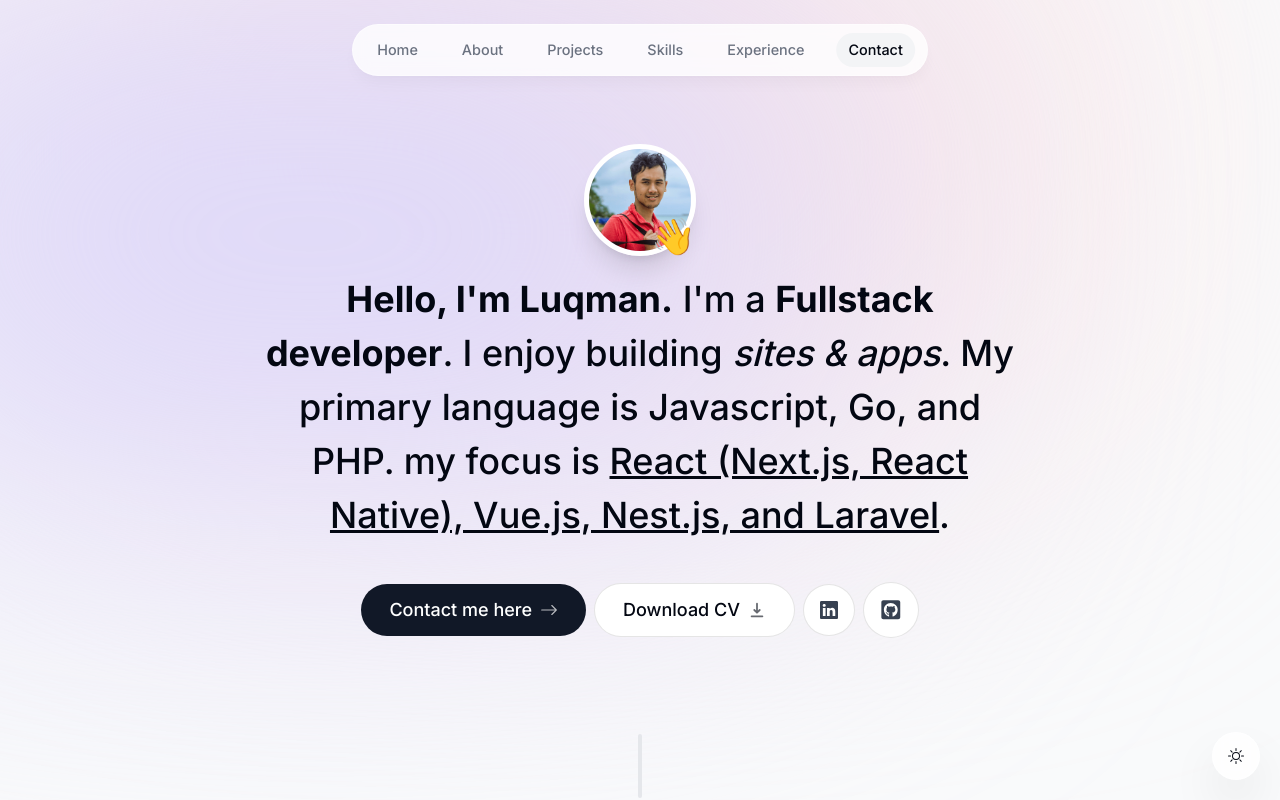
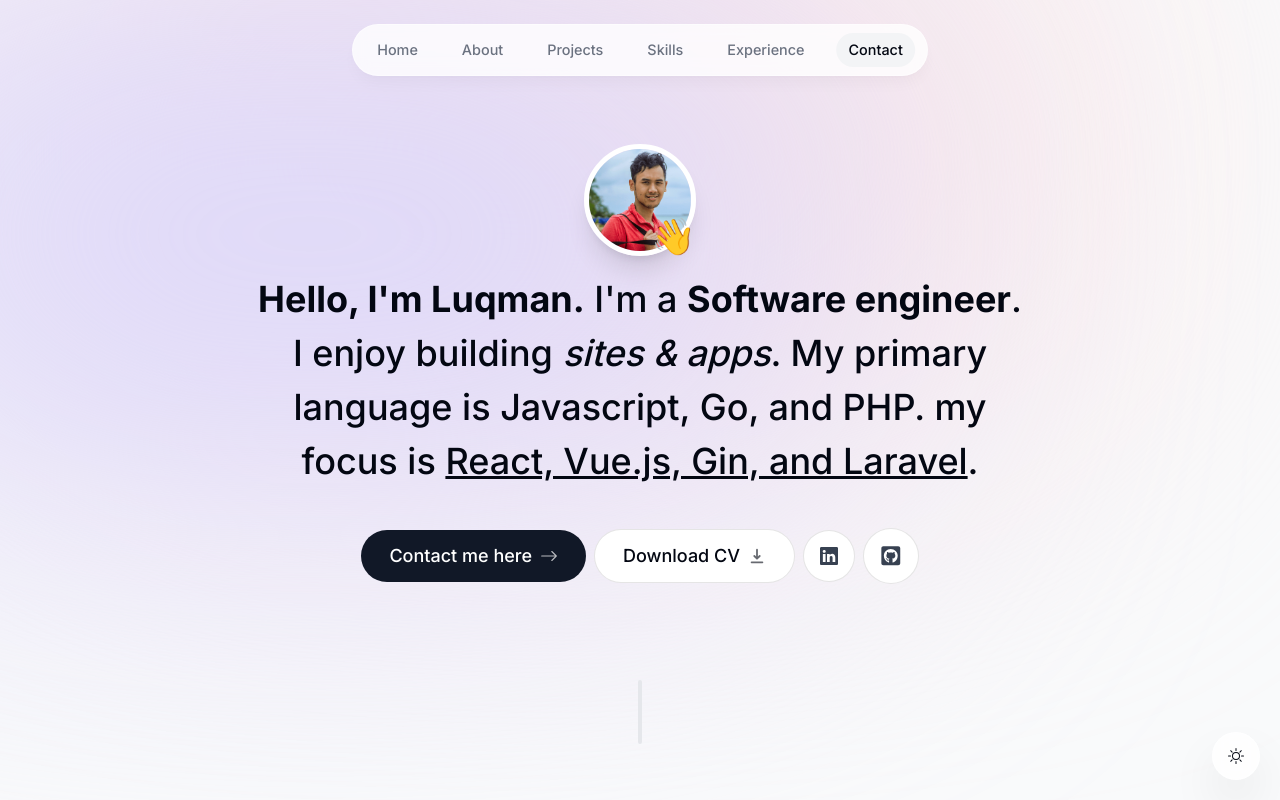
Before and after one commit to luqmanito/port-web, a Next.js app: page / in a window 1280 px wide. Shown: the top 800 px of the page. Built offline with nearby package versions, Linux system fonts and the light colour scheme; no server answers.

Commit message:
update bio

```diff
--- a/components/intro.tsx
+++ b/components/intro.tsx
@@ -64,11 +64,11 @@
         animate={{ opacity: 1, y: 0 }}
       >
         <span className="font-bold">Hello, I'm Luqman.</span> I'm a{" "}
-        <span className="font-bold">Fullstack developer</span>. I enjoy building{" "}
+        <span className="font-bold">Software engineer</span>. I enjoy building{" "}
         <span className="italic">sites & apps</span>. My primary language is
         Javascript, Go, and PHP. my focus is{" "}
         <span className="underline">
-          React (Next.js, React Native), Vue.js, Nest.js, and Laravel
+          React, Vue.js, Gin, and Laravel
         </span>
         .
       </motion.h1>
```
